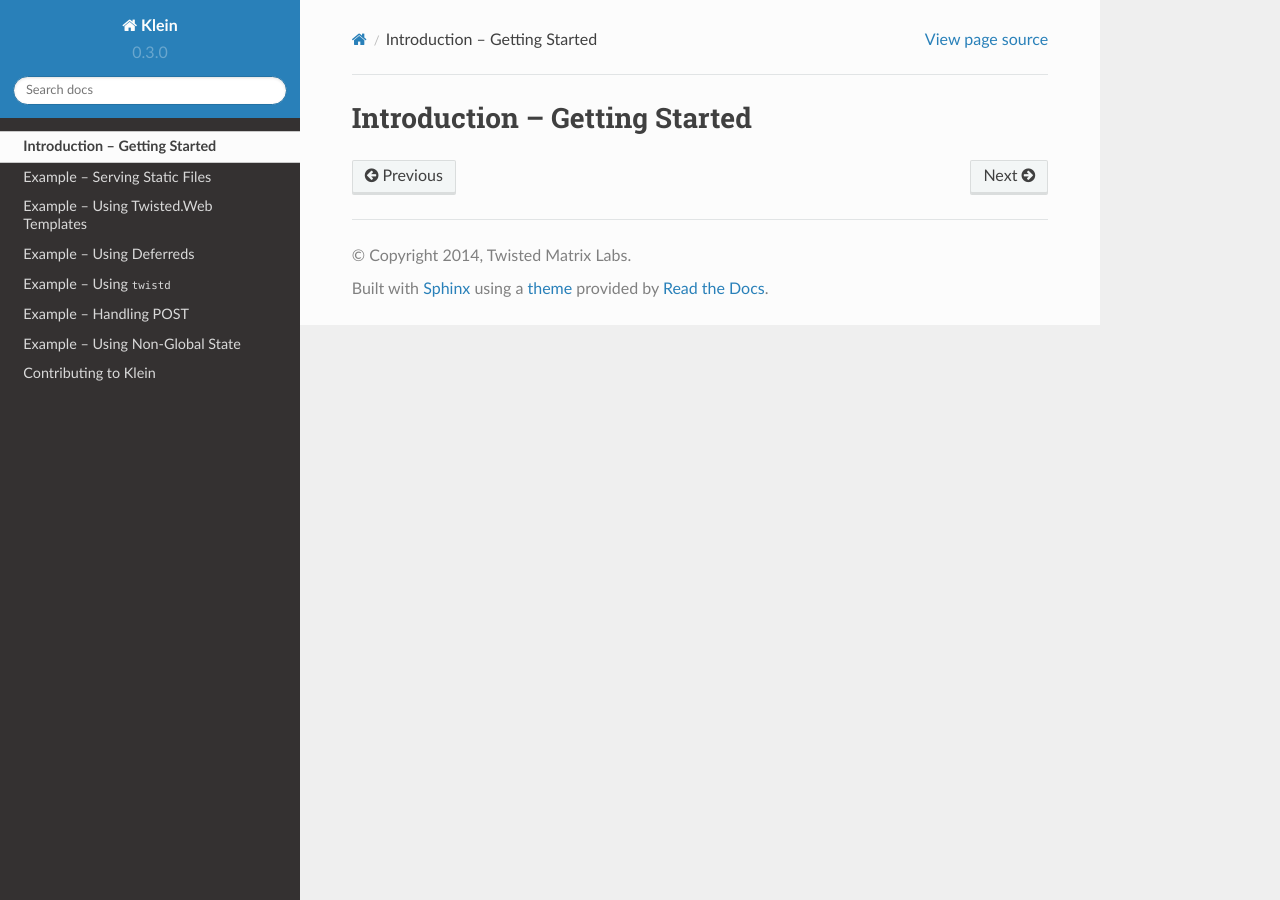
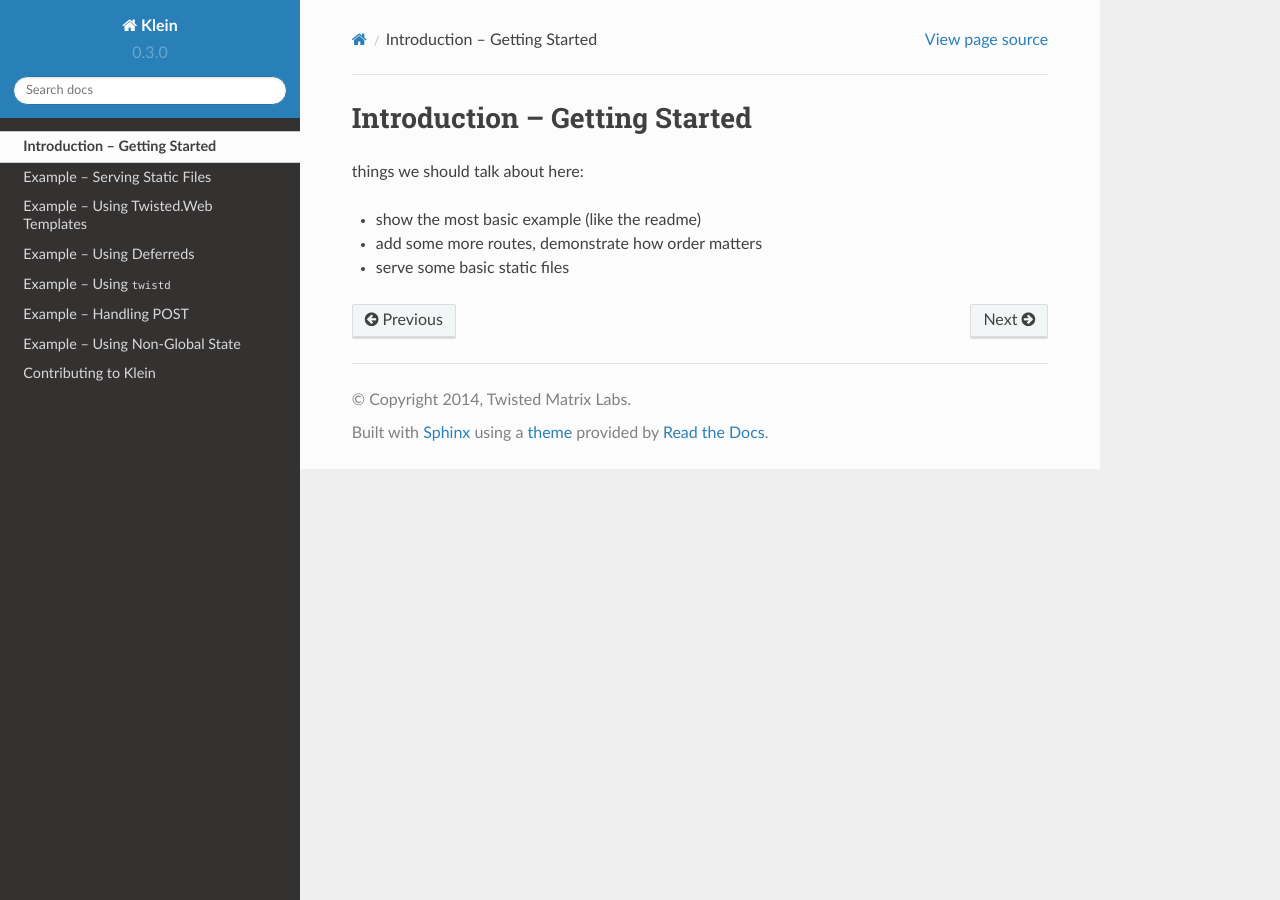
Before and after one commit to twisted/klein, a Sphinx documentation site: the page built from docs/introduction/1-gettingstarted.rst, in a window 1280 px wide. Built offline with Sphinx 7.4.7 and the Read the Docs theme 2.0.0, drawn with Linux system fonts in a browser that asks for light colours.

Commit message:
some what we should do

```diff
--- a/docs/introduction/1-gettingstarted.rst
+++ b/docs/introduction/1-gettingstarted.rst
@@ -1,3 +1,9 @@
 ===============================
 Introduction -- Getting Started
 ===============================
+
+things we should talk about here:
+
+- show the most basic example (like the readme)
+- add some more routes, demonstrate how order matters
+- serve some basic static files
```
Also changed, not shown: docs/introduction/2-twistdtap.rst (added, +10 -0 lines).
